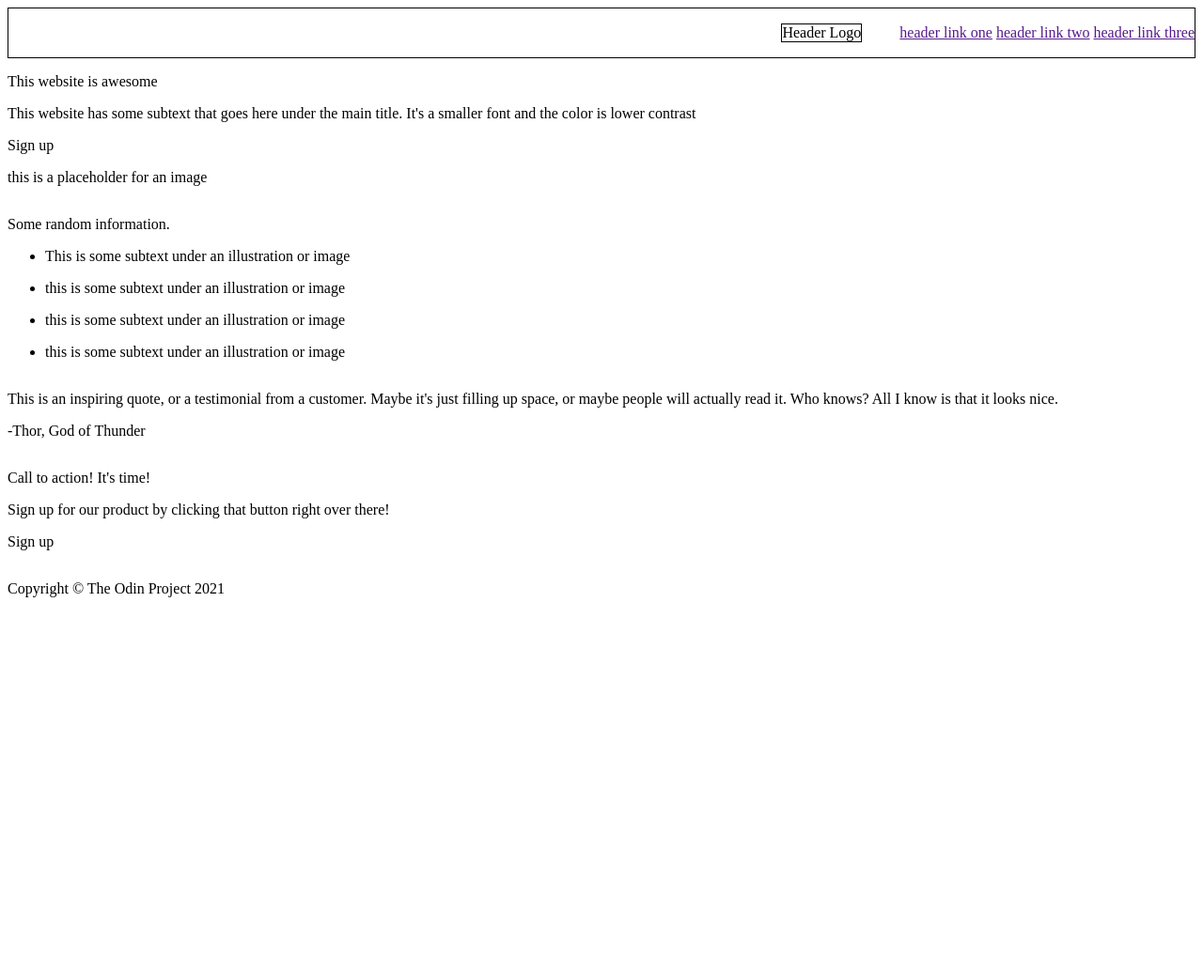
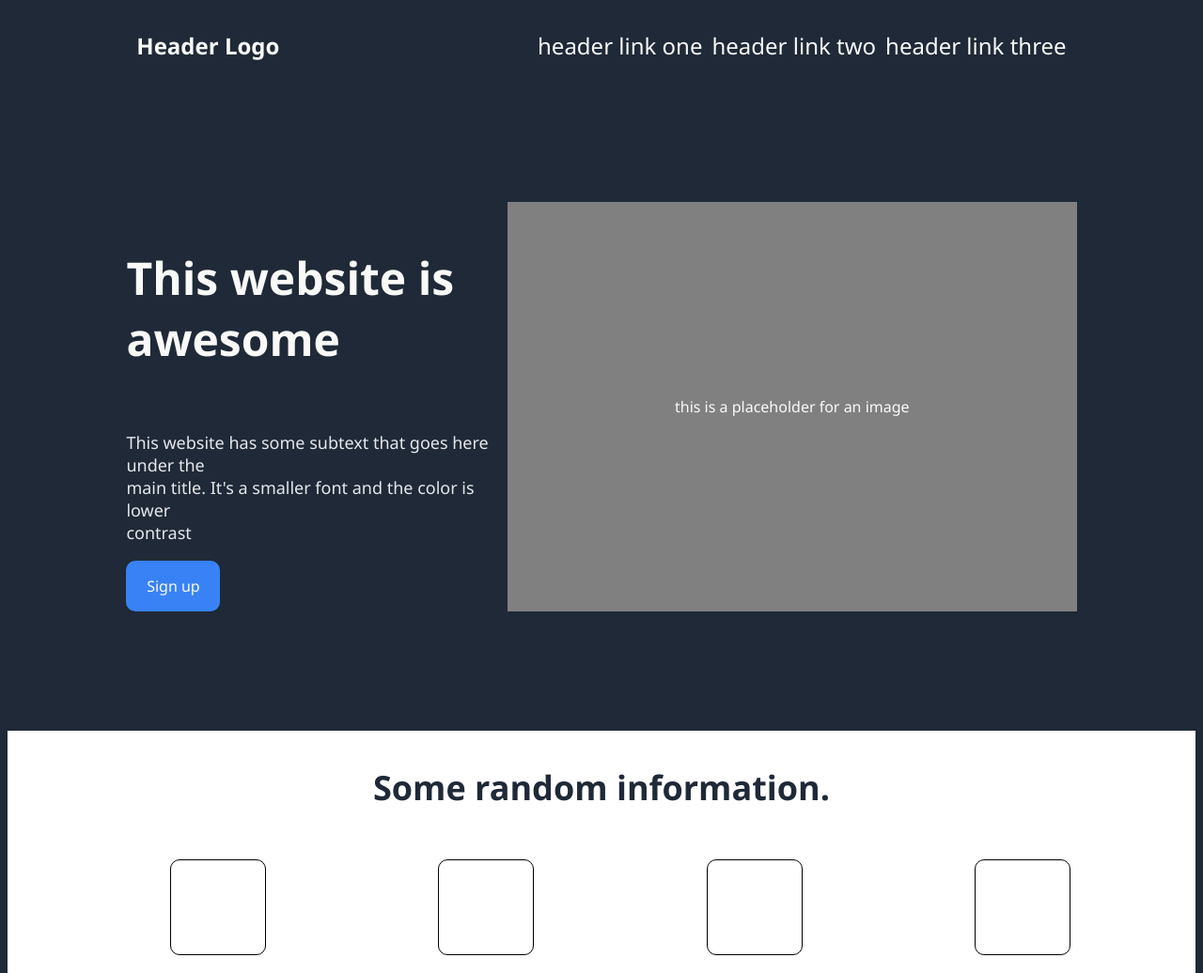
Before and after one commit to srivatsantalkad/Landing-Page, a plain HTML site: page index.html in a window 1280 px wide. Shown: the top 1036 px of the page at 94% size. Before the commit the page ends 800 px from the top, so only its background shows below. Drawn offline with Linux system fonts and the light colour scheme.

Commit message:
Edit index.html and edit styles.css

```diff
--- a/index.html
+++ b/index.html
@@ -9,25 +9,26 @@
 
 <body>
     <div class="header">
-        <p>Header Logo</p>
-        <ul>
-            <a href="">header link one</a>
-            <a href="">header link two</a>
-            <a href="">header link three</a>
+        <p class="header-logo">Header Logo</p>
+        <ul class="header-links">
+            <li><a href="">header link one</a></li>
+            <li><a href="">header link two</a></li>
+            <li><a href="">header link three</a></li>
         </ul>
     </div>
 
     <div class="section-1">
         <div class="left-container">
-            <p>This website is awesome</p>
-            <p>This website has some subtext that goes here under the main title. It's a smaller font and the color is
-                lower contrast</p>
-            <span>
+            <p class="main-text">This website is<br />awesome</p>
+            <p class="secondary-text">This website has some subtext that goes here under the<br />main title. It's a
+                smaller font and the color is
+                lower<br />contrast</p>
+            <span class="button-span">
                 <p>Sign up</p>
             </span>
         </div>
         <div class="right-container">
-            <span>
+            <span class="img-span">
                 <p>this is a placeholder for an image</p>
             </span>
         </div>
@@ -36,42 +37,57 @@
         <div class="top-container">
             <p>Some random information.</p>
         </div>
+        <div class="middle-container">
+            <ul>
+                <li>
+                    <span></span>
+                </li>
+                <li>
+                    <span></span>
+                </li>
+                <li>
+                    <span></span>
+                </li>
+                <li>
+                    <span></span>
+                </li>
+            </ul>
+        </div>
         <div class="bottom-container">
             <ul>
                 <li>
-                    <span></span>
-                    <p>This is some subtext under an illustration or image</p>
+                    <p>This is some subtext<br />under an illustration<br />or image</p>
                 </li>
                 <li>
-                    <span></span>
-                    <p>this is some subtext under an illustration or image</p>
+                    <p>This is some subtext<br />under an illustration<br />or image</p>
                 </li>
                 <li>
-                    <span></span>
-                    <p>this is some subtext under an illustration or image</p>
+                    <p>This is some subtext<br />under an illustration<br />or image</p>
                 </li>
                 <li>
-                    <span></span>
-                    <p>this is some subtext under an illustration or image</p>
+                    <p>This is some subtext<br />under an illustration<br />or image</p>
                 </li>
             </ul>
         </div>
     </div>
     <div class="section-3">
-        <div class="top-container">
-            <p>This is an inspiring quote, or a testimonial from a customer. Maybe it's just filling up space, or maybe people will actually read it. Who knows? All I know is that it looks nice.</p>
-        </div>
-        <div class="bottom-container">
-            <p>-Thor, God of Thunder</p>
-        </div>
+
+            <p class="quote-content">This is an inspiring quote, or a testimonial from a customer. Maybe it's just filling up space, or maybe
+                people will actually read it. Who knows? All I know is that it looks nice.</p>
+
+
+            <p class="quote-author">-Thor, God of Thunder</p>
+
     </div>
     <div class="section-4">
         <div class="left-container">
-            <p>Call to action! It's time!</p>
-            <p>Sign up for our product by clicking that button right over there!</p>
+            <p style="font-size: 36px; color: white;">Call to action! It's time!</p>
+            <p style="font-size: 20px; color: white;">Sign up for our product by clicking that button right over there!</p>
         </div>
         <div class="right-container">
-            <span><p>Sign up</p></span>
+            <span>
+                <p>Sign up</p>
+            </span>
         </div>
     </div>
 
--- a/styles.css
+++ b/styles.css
@@ -1,16 +1,159 @@
 body {
     display: flex;
     flex-direction: column;
+    justify-content: space-between;
+    align-items: space-between;
+    background-color: #1F2937;
+
+    font-family: "Hero", "Segoe UI", Arial, sans-serif;
+}
+a {
+    text-decoration: none;
+    color:#F9FAF8;
+}
+li {padding-left: 0px;}
+.header, .section-1 {
+    color: #F9FAF8;
 
 }
 .header {
     display: flex;
     flex-direction: row;
-    justify-content: flex-end;
+    justify-content: space-around;
     align-items: center;
-    border: 1px solid black;
+
+    font-size: 24px;
+
+
 }
-.header p {
-    justify-self: flex-start;
-    border: 1px solid black;
+    .header .header-logo {
+        display: flex;
+        justify-content: flex-start;
+
+    }
+    .header .header-links {
+        display: flex;
+        justify-content: flex-end;
+        gap: 10px;
+
+        list-style-type: none;
+        padding-left: 0;
+
+    }
+    .header .header-logo {
+        font-weight: bold !important;
+    }
+
+.section-1 {
+    margin: 10%;
+    display: flex;
+    flex-direction: row;
+    justify-content: center;
+    align-items: center;
+    gap: 100px;
+
+    background-color: grey;
 }
+    .section-1 .left-container {
+        display: flex;
+        flex-direction: column;
+
+        flex: 1;
+        background-color:#1F2937;
+
+    }
+    .section-1 .right-container {
+
+        background-color: grey;
+        flex: 1;
+        text-align: center;
+        padding-right: 100px;
+
+    }
+    .section-1 .left-container .main-text {
+        font-size:48px;
+        font-weight: bolder;
+    }
+    .section-1 .left-container .secondary-text {
+        font-size:18px;
+        color: #E5E7EB;
+    }
+    .section-1 .left-container .button-span {
+        background-color: #3882F6;
+        border-radius: 10px;
+        text-align: center;
+        width: 100px;
+    }
+
+.section-2 {
+    display: flex;
+    flex-direction: column;
+    background-color: white;
+
+}
+    .section-2 .top-container {
+        margin: auto;
+        font-size: 36px;
+        color: #1F2937;
+        font-weight: bolder;
+
+    }
+    .section-2 .middle-container ul, .section-2 .bottom-container ul {
+        display:flex;
+        justify-content: space-evenly;
+        gap: 50px;
+
+        list-style-type: none;
+    }
+    .section-2 .middle-container ul li { border: black solid 1px; border-radius: 10px; height: 100px; width: 100px;}
+
+
+.section-3 {
+    background-color: #E5E7EB;
+    padding: 10% 30% 10% 30%;
+
+    color: #1F2937;
+}
+.section-3 .quote-content {
+    text-align: left;
+    font-size: 36px;
+    font-style: italic;
+}
+.section-3 .quote-author {
+    text-align: right;
+    font-weight: bold;
+}
+
+.section-4 {
+    display: flex;
+    flex-direction: row;
+    justify-content: center;
+    align-items: center;
+
+    background-color: #3882F6;
+    margin:  100px auto;
+    border-radius: 20px;
+
+
+}
+
+.section-4 .left-container {
+    padding: 50px;
+    display: flex;
+    flex-direction: column;
+}
+.section-4 .right-container {
+    margin: auto;
+    color: white;
+    border: 1px solid white;
+    border-radius: 10px;
+    padding: 5px 50px 5px 50px;
+    margin: 50px;
+}
+
+
+.footer{
+
+    text-align: center;
+    color: white;
+}
```
